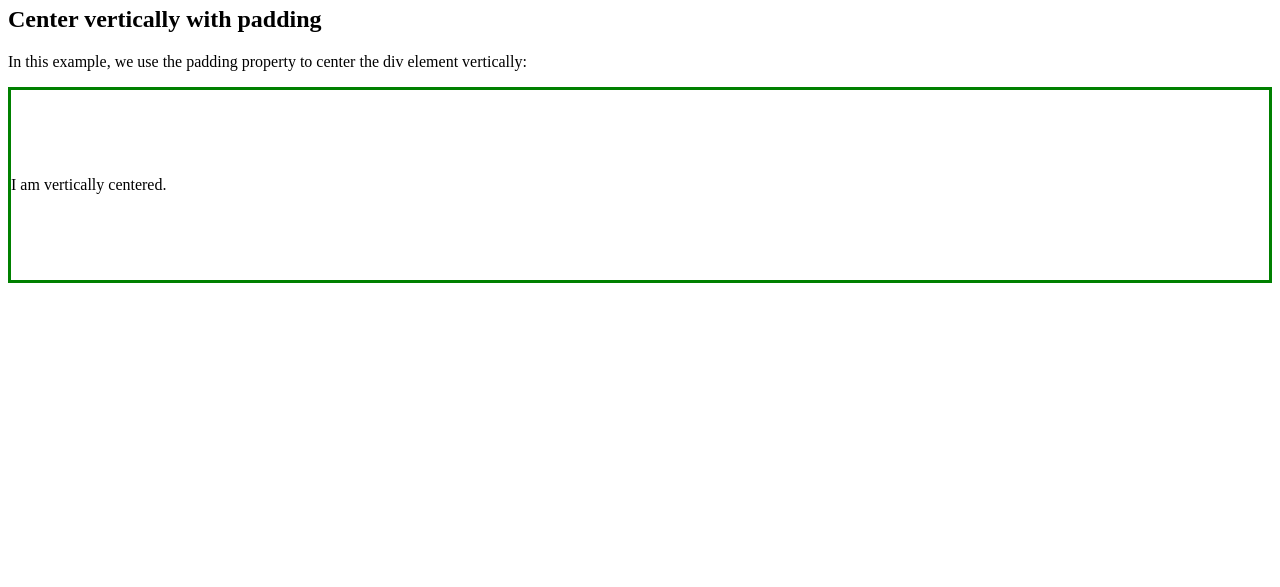
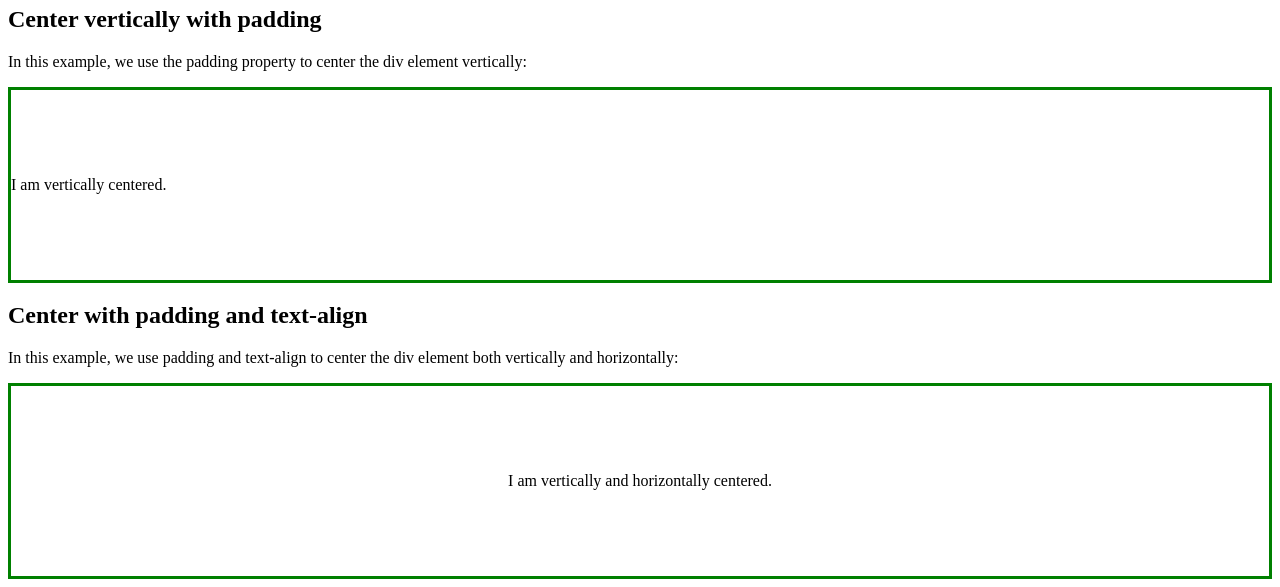
Before and after one commit to Aravinda-Gamage-v1-1/css-code-space, a plain HTML site: page css-20-(align)/index.html in a window 1280 px wide. Shown: the part 1643-2230 px from the top of the page. Before the commit the page ends 1934 px from the top, so only its background shows below. Drawn offline with Linux system fonts and the light colour scheme.

Commit message:
update css-20

```diff
--- a/css-20-(align)/index.html
+++ b/css-20-(align)/index.html
@@ -53,5 +53,13 @@
   <p>I am vertically centered.</p>
 </div>
 
+<h2>Center with padding and text-align</h2>
+
+<p>In this example, we use padding and text-align to center the div element both vertically and horizontally:</p>
+
+<div class="center2">
+  <p>I am vertically and horizontally centered.</p>
+</div>
+
 </body>
 </html>
--- a/css-20-(align)/style.css
+++ b/css-20-(align)/style.css
@@ -51,3 +51,9 @@ div {
     padding: 70px 0;
     border: 3px solid green;
   }
+
+  .center2 {
+    padding: 70px 0;
+    border: 3px solid green;
+    text-align: center;
+  }
```
